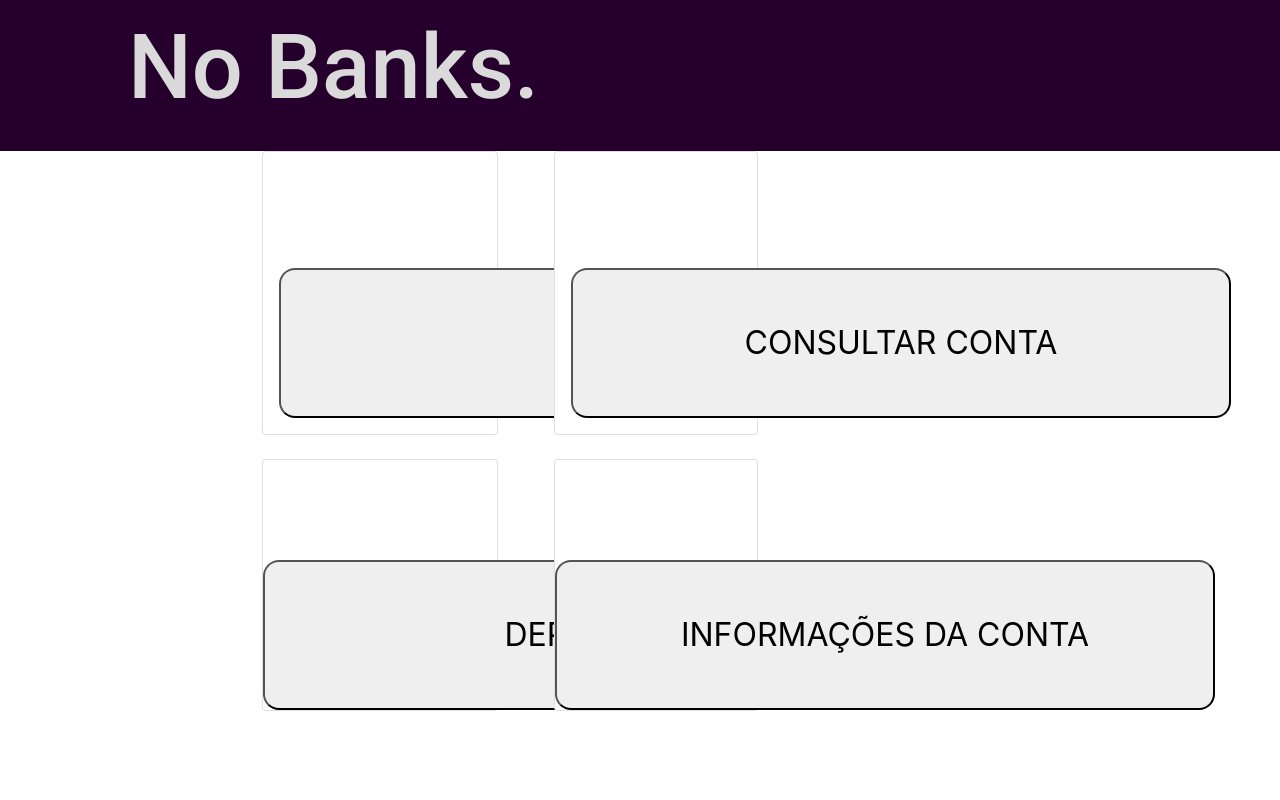
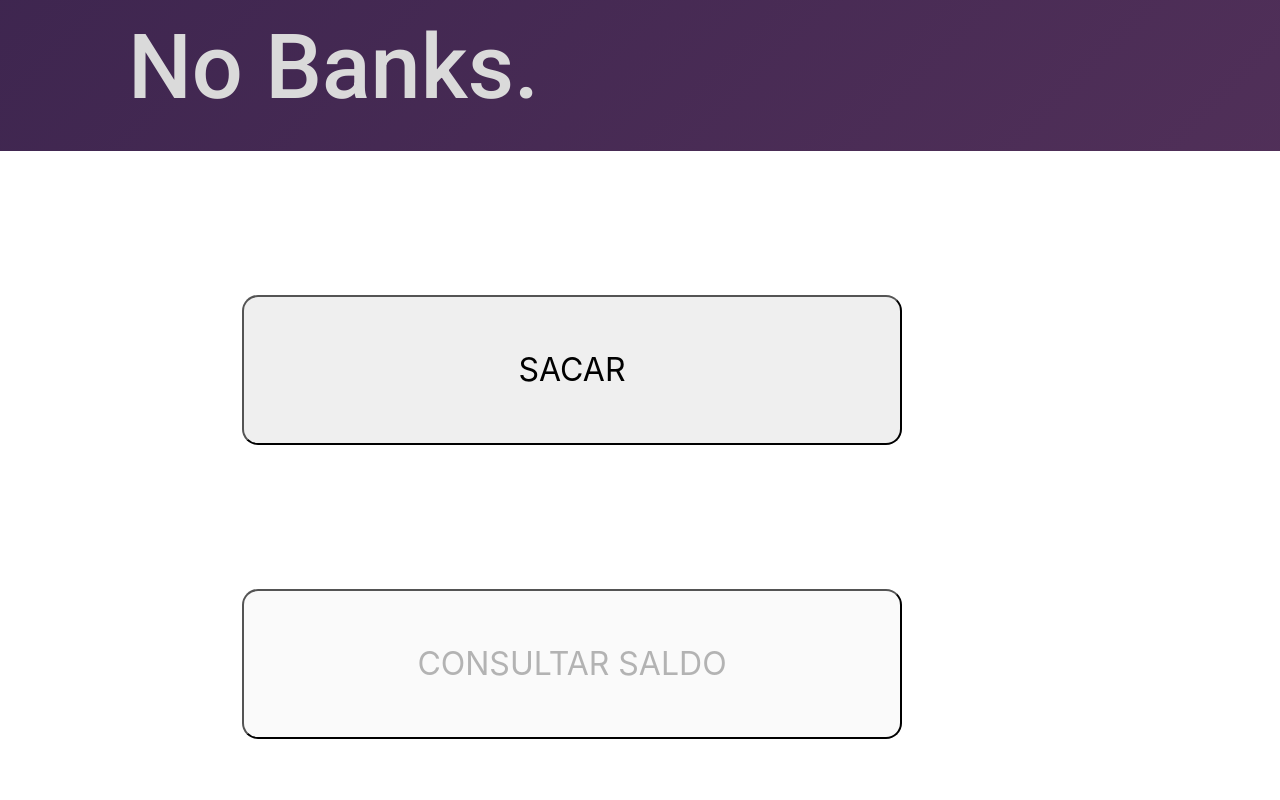
Before and after one commit to projeto-de-algoritmos/Greed_NoBanks, a React (Create React App) app in the folder no-banks/: page / in a window 1280 px wide. Shown: the top 800 px of the page. Built offline with nearby package versions, Linux system fonts and the light colour scheme; the HTML template or start-up script is replaced by a standard one.

Commit message:
criação da pagina de consulta

```diff
--- a/no-banks/package.json
+++ b/no-banks/package.json
@@ -7,6 +7,7 @@
     "@testing-library/jest-dom": "^5.17.0",
     "@testing-library/react": "^13.4.0",
     "@testing-library/user-event": "^13.5.0",
+    "prop-types": "^15.8.1",
     "react": "^18.2.0",
     "react-dom": "^18.2.0",
     "react-router-dom": "^6.17.0",
--- a/no-banks/src/components/Header.css
+++ b/no-banks/src/components/Header.css
@@ -9,9 +9,9 @@
 
   .bg {
     background-size: 300% 300%;
-    background-image: linear-gradient(-45deg, #25002c 0%, #25002c 25%, #25002c 51%, #3a0469 100%);
-    -webkit-animation: AnimateBG 10s ease infinite;
-            animation: AnimateBG 10s ease infinite;
+    background-image: linear-gradient(-45deg, #25002c 0%, #25002c 25%, #53315a 51%, #39234d 100%);
+    -webkit-animation: AnimateBG 7s ease infinite;
+            animation: AnimateBG 7s ease infinite;
   }
 
   @-webkit-keyframes AnimateBG {
--- /dev/null
+++ b/no-banks/src/pages/Balance/Balance.css
@@ -0,0 +1,5 @@
+.balance {
+    justify-content: center;
+    display: flex;
+    margin: 14em auto 14em auto
+}
--- a/no-banks/src/pages/Balance/Balance.js
+++ b/no-banks/src/pages/Balance/Balance.js
@@ -1,8 +1,31 @@
+import { Button, Row, Col, Card, CardBody, CardImg, CardTitle, CardSubtitle, CardText, CardHeader} from "reactstrap";
+import './Balance.css'
+import { data } from "../../utils/Data";
+
 const Balance = () => {
+    const formatCurrency = (amount) => {
+      return amount.toLocaleString('pt-BR', { style: 'currency', currency: 'BRL' });
+    };
+
     return (
 
       <div className="balance">
-        <p>Saldo</p>
+        <Card sm='6' style={{ width: '30rem'}}>
+          <CardHeader tag="h4" style={{ textAlign: 'center' }}>Dados Pessoais</CardHeader>
+          <img
+          alt="Sample"
+          src="/assets/userImage.png"
+          width="30%"/>
+      <CardBody>
+        <CardTitle>{data[0].name}</CardTitle>
+        <CardSubtitle>Idade: {data[0].age} anos</CardSubtitle>
+        <CardText>
+          Número de Telefone: {data[0].Cellphone}
+          <br />
+          Saldo Bancário: {formatCurrency(data[0].saldo)}
+        </CardText>
+      </CardBody>
+    </Card>
       </div>
     );
   };
--- a/no-banks/src/pages/Home/Home.css
+++ b/no-banks/src/pages/Home/Home.css
@@ -3,7 +3,7 @@
   }
 
 .home-button {
-    margin-top: 100px;
+    margin-top: 4.5em;
     width: 660px;
     height: 150px;
     font-size: 2em;
@@ -13,12 +13,9 @@
 
 }
 
-.right-card {
-    margin-left: 2em;
-}
 
 .row {
     display: flex;
-    margin-left: 250px;
-    margin-right: 250px;
+    margin-left: 230px;
+    margin-right: 230px;
 }
--- a/no-banks/src/pages/Home/Home.js
+++ b/no-banks/src/pages/Home/Home.js
@@ -8,41 +8,28 @@ const Home = () => {
 
         <div className="home">
             <Row>
-                <Col md='4'>
-                    <Card className="left-card">
-                        <CardBody>
+                <Col>
                     <form action="/Withdrawal" method="get">
                         <button className="home-button" formAction="/Withdrawal">SACAR</button>
                     </form>
-                        </CardBody>
-                    </Card>
-
                 </Col>
-                <Col md='4'>
-                    <Card className="right-card">
-                        <CardBody>
+                <Col>
                     <form action="/Balance" method="get">
-                            <button className="home-button" formAction="/Balance">CONSULTAR CONTA</button>
+                        <button className="home-button" formAction="/Balance" disabled>CONSULTAR SALDO</button>
                     </form>
-                        </CardBody>
-                    </Card>
                 </Col>
             </Row>
             <br />
             <Row>
-                <Col md="4">
-                    <Card className="left-card">
+                <Col>
                     <form action="/Deposit" method="get">
-                            <button className="home-button" formAction="/Deposit">DEPOSITAR</button>
+                        <button className="home-button" formAction="/Deposit" disabled>DEPOSITAR</button>
                     </form>
-                    </Card>
                 </Col>
-                <Col md='4'>
-                    <Card className="right-card">
+                <Col>
                     <form action="https://github.com/eng-Bruno" method="get" target="_blank">
                         <button className="home-button" formAction="https://github.com/eng-Bruno">INFORMAÇÕES DA CONTA</button>
                     </form>
-                    </Card>
                 </Col>
             </Row>
 
--- a/no-banks/src/pages/Withdrawal/Withdrawal.css
+++ b/no-banks/src/pages/Withdrawal/Withdrawal.css
@@ -6,13 +6,13 @@
 }
 
 .withdrawal-input{
-    margin: 3em 25em auto 25em;
+    margin: 3em 40em auto 40em;
     justify-content: center;
 
 }
 
 .deposit-button {
-    width: 70px;
+    width: 100px;
     height: 56px;
     margin-left: 15px;
 }
--- a/no-banks/src/pages/Withdrawal/Withdrawal.js
+++ b/no-banks/src/pages/Withdrawal/Withdrawal.js
@@ -1,33 +1,95 @@
-import { Button, Input, InputGroup, InputGroupText, Label } from "reactstrap";
+import React, {useState} from "react";
+import { Button, Card, CardBody, CardHeader, Input, InputGroup, InputGroupText, Label} from "reactstrap";
 import "./Withdrawal.css"
 
-import { data } from "../../utils/data";
+import { data } from "../../utils/Data";
 
-const Withdrawal = () => {
+
+function SacarComSaldo(saldo, saque) {
+  const cedulasDisponiveis = [1, 2, 5, 10, 20, 50, 100, 200];
+  cedulasDisponiveis.sort((a, b) => b - a);
+
+  const resultado = {};
+  let saqueRestante = saque;
+
+  if (saque > saldo) {
+    return alert("Saldo Insuficiente");
+  }
+
+  for (const cedula of cedulasDisponiveis) {
+    const quantidadeCedulas = Math.floor(saqueRestante / cedula);
+    if (quantidadeCedulas > 0) {
+      resultado[cedula] = quantidadeCedulas;
+      saqueRestante -= quantidadeCedulas * cedula;
+    }
+  }
+
+  return {
+    saldoRestante: saldo - saque,
+    cedulas: resultado
+  };
+}
+
+const Withdrawal = (args) => {
+  const [saldo, setSaldo] = useState(data[0].saldo); // Defina o saldo inicial
+  const [valorSaque, setValorSaque] = useState(0);
+  const [resultado, setResultado] = useState(null);
+  const [modal, setModal] = useState(false)
+
+
+  const handleSaque = () => {
+    const resultadoSaque = SacarComSaldo(saldo, valorSaque);
+    setResultado(resultadoSaque);
+  };
+
+  const toggle = () => setModal(!modal)
+
   return (
 
     <div className="withdrawal">
 
       <div className="withdrawal-input">
-        <Label>DIGITE O VALOR QUE DESEJA SACAR</Label>
+        <Label>DIGITE O VALOR QUE DESEJA SACAR:</Label>
         <InputGroup >
           <InputGroupText>$</InputGroupText>
           <Input
-            placeholder="Enter Deposit"
-            min="3"
-            max="100"
+            onChange={(e) => setValorSaque(e.target.value)}
           />
-          <Button className="deposit-button">Sacar</Button>
+          <InputGroupText>,00</InputGroupText>
+          <Button color="primary" onClick={() => {handleSaque(); toggle()}} className="deposit-button">Sacar</Button>
         </InputGroup>
       </div>
       <div>
         <p style={{ textAlign: "center", marginTop: "2em", color: "red" }}>NOTAS DISPONÍVEIS:
+
         <li>R$1,00&nbsp;&nbsp;&nbsp;&nbsp;R$2,00</li>
-        <li>R$5,00&nbsp;&nbsp;&nbsp;&nbsp; R$10,00</li>
+        <li>&nbsp;R$5,00&nbsp;&nbsp;&nbsp;&nbsp; R$10,00</li>
         <li>R$20,00&nbsp;&nbsp;&nbsp;&nbsp;R$50,00</li>
         <li>R$100,00&nbsp;&nbsp;&nbsp;&nbsp;R$200,00</li>
         <li></li></p>
       </div>
+      <div style={{ textAlign: "center", justifyContent:'center', display: 'flex' }}>
+        {resultado && (
+        <Card className="withdrawal-card" sm='6' style={{ width: '18rem'}}>
+          <CardHeader tag="h4">Resultado do Saque:</CardHeader>
+          <CardBody>
+            <ul style={{ justifyContent: "center"}}>
+              {Object.keys(resultado.cedulas).map((cedula) => (
+                <li key={cedula}>
+                  {resultado.cedulas[cedula] === 1 && (
+                    <p>{resultado.cedulas[cedula]} cédula de R$ {cedula}</p>
+                  )}
+                  {resultado.cedulas[cedula] > 1 && (
+                    <p>{resultado.cedulas[cedula]} cédulas de R$ {cedula}</p>
+                  )}
+                </li>
+              ))}
+            </ul>
+            <p style={{ textAlign: "flex-end"}}>Saldo Restante: R$ {resultado.saldoRestante}</p>
+          </CardBody>
+        </Card>
+        )}
+        </div>
     </div>
   );
 };
--- /dev/null
+++ b/no-banks/src/utils/Data.js
@@ -0,0 +1,6 @@
+export const data = [ {
+    name: 'Beltrano Petrov',
+    age: 28,
+    Cellphone: '(xx) xxxxx-xxxx',
+    saldo: 10000,
+}]
--- a/no-banks/src/utils/data.js
+++ /dev/null
@@ -1,3 +0,0 @@
-export const data = [ {
-    saldo: '1000'
-}]
```
Also changed, not shown: no-banks/public/assets/userImage.png (added), 1 other file (tests, documents, lock files or other folders). Lines whose indentation alone changed are shown as unchanged.
